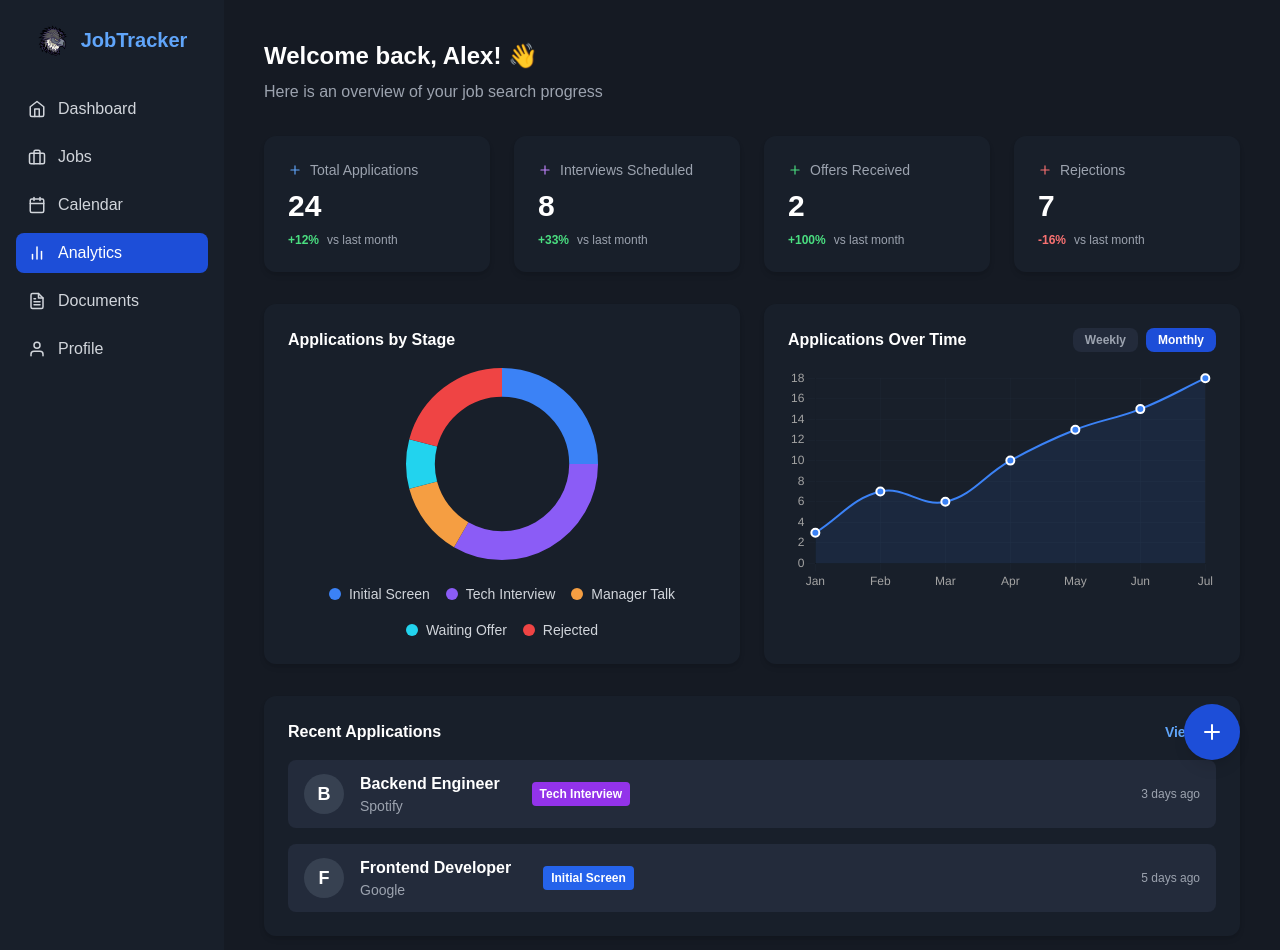
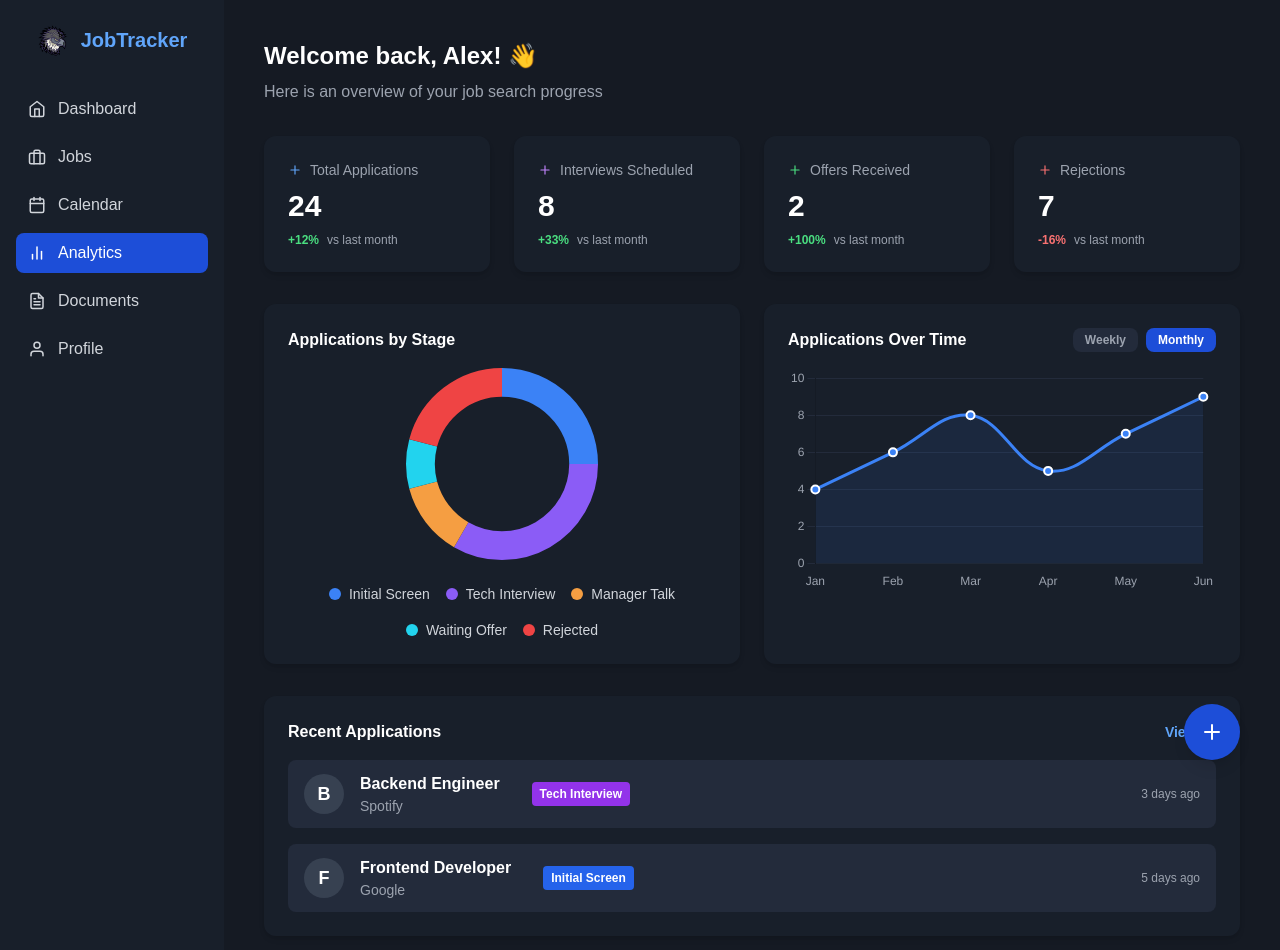
Before and after one commit to guimartinsalmeida/jobtracker, a Next.js app in the folder jobtracker-frontend/: page /analitycs in a window 1280 px wide. Shown: the top 950 px of the page. Built offline with nearby package versions, Linux system fonts and the light colour scheme.

Commit message:
fixing the analytics charts

```diff
--- a/jobtracker-frontend/app/analitycs/page.tsx
+++ b/jobtracker-frontend/app/analitycs/page.tsx
@@ -1,23 +1,10 @@
 'use client';
 import { Sidebar } from '@/components/layout/Sidebar';
 import { FiPlus } from 'react-icons/fi';
+import { Chart as ChartJS, ArcElement, Tooltip, Legend, CategoryScale, LinearScale, PointElement, LineElement, Filler } from 'chart.js';
 import { Doughnut, Line } from 'react-chartjs-2';
-import {
-  Chart as ChartJS,
-  ArcElement,
-  Tooltip,
-  Legend,
-  CategoryScale,
-  LinearScale,
-  PointElement,
-  LineElement,
-  Title,
-  TooltipItem,
-  ChartData,
-} from 'chart.js';
-import 'chart.js/auto';
 
-ChartJS.register(ArcElement, Tooltip, Legend, CategoryScale, LinearScale, PointElement, LineElement, Title);
+ChartJS.register(ArcElement, Tooltip, Legend, CategoryScale, LinearScale, PointElement, LineElement, Filler);
 
 const summaryCards = [
   {
@@ -82,80 +69,7 @@ const doughnutOptions = {
       display: false,
     },
   },
-};
-
-const lineData: ChartData<'line'> = {
-  labels: ['Jan', 'Feb', 'Mar', 'Apr', 'May', 'Jun', 'Jul'],
-  datasets: [
-    {
-      label: 'Applications',
-      data: [3, 7, 6, 10, 13, 15, 18],
-      fill: true,
-      backgroundColor: 'rgba(59, 130, 246, 0.1)',
-      borderColor: '#3B82F6',
-      tension: 0.4,
-      pointBackgroundColor: '#3B82F6',
-      pointBorderColor: '#fff',
-      pointRadius: 4,
-      pointHoverRadius: 6,
-      borderWidth: 2,
-    },
-  ],
-};
-
-const lineOptions = {
-  responsive: true,
   maintainAspectRatio: false,
-  plugins: {
-    legend: { display: false },
-    tooltip: {
-      backgroundColor: 'rgba(24, 31, 42, 0.9)',
-      titleColor: '#fff',
-      bodyColor: '#fff',
-      borderColor: '#3B82F6',
-      borderWidth: 1,
-      padding: 12,
-      displayColors: false,
-      callbacks: {
-        label: function(context: TooltipItem<'line'>) {
-          return `Applications: ${context.parsed.y}`;
-        }
-      }
-    }
-  },
-  scales: {
-    x: {
-      grid: {
-        display: true,
-        color: 'rgba(35, 43, 59, 0.3)',
-        drawBorder: false
-      },
-      ticks: {
-        color: '#A3A3A3',
-        font: {
-          size: 12
-        }
-      },
-    },
-    y: {
-      grid: {
-        color: 'rgba(35, 43, 59, 0.3)',
-        drawBorder: false
-      },
-      ticks: {
-        color: '#A3A3A3',
-        stepSize: 2,
-        font: {
-          size: 12
-        }
-      },
-      beginAtZero: true,
-    },
-  },
-  interaction: {
-    intersect: false,
-    mode: 'index' as const,
-  },
 };
 
 const recentApplications = [
@@ -174,6 +88,69 @@ const recentApplications = [
     daysAgo: '5 days ago',
   },
 ];
+
+const lineChartData = {
+  labels: ['Jan', 'Feb', 'Mar', 'Apr', 'May', 'Jun'],
+  datasets: [
+    {
+      label: 'Applications',
+      data: [4, 6, 8, 5, 7, 9],
+      borderColor: '#3B82F6',
+      backgroundColor: 'rgba(59, 130, 246, 0.1)',
+      tension: 0.4,
+      fill: true,
+      pointBackgroundColor: '#3B82F6',
+      pointBorderColor: '#fff',
+      pointBorderWidth: 2,
+      pointRadius: 4,
+      pointHoverRadius: 6,
+    },
+  ],
+};
+
+const lineChartOptions = {
+  responsive: true,
+  maintainAspectRatio: false,
+  plugins: {
+    legend: {
+      display: false,
+    },
+    tooltip: {
+      backgroundColor: '#181F2A',
+      titleColor: '#fff',
+      bodyColor: '#fff',
+      borderColor: '#232B3B',
+      borderWidth: 1,
+      padding: 12,
+      displayColors: false,
+      callbacks: {
+        label: function(context: { parsed: { y: number } }) {
+          return `Applications: ${context.parsed.y}`;
+        }
+      }
+    }
+  },
+  scales: {
+    x: {
+      grid: {
+        display: false,
+      },
+      ticks: {
+        color: '#9CA3AF',
+      },
+    },
+    y: {
+      beginAtZero: true,
+      grid: {
+        color: '#232B3B',
+      },
+      ticks: {
+        color: '#9CA3AF',
+        stepSize: 2,
+      },
+    },
+  },
+};
 
 export default function AnalyticsPage() {
   return (
@@ -223,7 +200,7 @@ export default function AnalyticsPage() {
               </div>
             </div>
             <div className="h-56">
-              <Line data={lineData} options={lineOptions} />
+              <Line data={lineChartData} options={lineChartOptions} />
             </div>
           </div>
         </div>
--- /dev/null
+++ b/jobtracker-frontend/components/Charts.tsx
@@ -0,0 +1,86 @@
+'use client';
+import DoughnutChart from '@/components/charts/DoughnutChart';
+import { Line } from 'react-chartjs-2';
+
+
+const doughnutData = {
+  labels: ['Initial Screen', 'Tech Interview', 'Manager Talk', 'Waiting Offer', 'Rejected'],
+  datasets: [
+    {
+      data: [6, 8, 3, 2, 5],
+      backgroundColor: [
+        '#3B82F6', // blue
+        '#8B5CF6', // purple
+        '#F59E42', // orange
+        '#22D3EE', // cyan
+        '#EF4444', // red
+      ],
+      borderWidth: 0,
+    },
+  ],
+};
+
+const doughnutOptions = {
+  cutout: '70%',
+  plugins: {
+    legend: {
+      display: false,
+    },
+  },
+};
+
+const lineData = {
+  labels: ['Jan', 'Feb', 'Mar', 'Apr', 'May'],
+  datasets: [
+    {
+      label: 'Applications',
+      data: [3, 7, 6, 10, 13],
+      fill: false,
+      borderColor: '#3B82F6',
+      tension: 0.4,
+      pointBackgroundColor: '#3B82F6',
+      pointBorderColor: '#fff',
+      pointRadius: 5,
+    },
+  ],
+};
+
+const lineOptions = {
+  plugins: {
+    legend: { display: false },
+  },
+  scales: {
+    x: {
+      grid: { display: false },
+      ticks: { color: '#A3A3A3' },
+    },
+    y: {
+      grid: { color: '#232B3B' },
+      ticks: { color: '#A3A3A3', stepSize: 2 },
+      beginAtZero: true,
+    },
+  },
+};
+
+export default function Charts() {
+  return (
+    <>
+      <div className="flex flex-col items-center">
+        <div className="w-48 h-48 mb-4">
+        <DoughnutChart data={doughnutData} options={doughnutOptions} />
+        </div>
+        <div className="flex flex-wrap justify-center gap-4 mt-2">
+          {doughnutData.labels.map((label, idx) => (
+            <div key={label} className="flex items-center gap-2 text-sm">
+              <span className="inline-block w-3 h-3 rounded-full" style={{ backgroundColor: doughnutData.datasets[0].backgroundColor[idx] }}></span>
+              <span className="text-gray-300">{label}</span>
+            </div>
+          ))}
+        </div>
+      </div>
+      <div className="h-56">
+        <Line data={lineData} options={lineOptions} />
+      </div>
+    </>
+  );
+}
--- /dev/null
+++ b/jobtracker-frontend/components/charts/DoughnutChart.tsx
@@ -0,0 +1,23 @@
+'use client';
+
+import { Doughnut } from 'react-chartjs-2';
+import {
+  Chart as ChartJS,
+  ArcElement,
+  Tooltip,
+  Legend,
+  ChartData,
+  ChartOptions,
+} from 'chart.js';
+
+// Register Chart.js components
+ChartJS.register(ArcElement, Tooltip, Legend);
+
+interface DoughnutChartProps {
+  data: ChartData<'doughnut'>;
+  options?: ChartOptions<'doughnut'>;
+}
+
+export default function DoughnutChart({ data, options }: DoughnutChartProps) {
+  return <Doughnut data={data} options={options} />;
+}
--- /dev/null
+++ b/jobtracker-frontend/components/charts/LineChart.tsx
@@ -0,0 +1,35 @@
+'use client';
+
+import { useEffect } from 'react';
+import { Line } from 'react-chartjs-2';
+import {
+  Chart as ChartJS,
+  CategoryScale,
+  LinearScale,
+  PointElement,
+  LineElement,
+  Title,
+  Tooltip,
+  Legend,
+} from 'chart.js';
+
+let isRegistered = false;
+
+export default function LineChart({ data, options }: any) {
+  useEffect(() => {
+    if (!isRegistered) {
+      ChartJS.register(
+        CategoryScale,
+        LinearScale,
+        PointElement,
+        LineElement,
+        Title,
+        Tooltip,
+        Legend
+      );
+      isRegistered = true;
+    }
+  }, []);
+
+  return <Line data={data} options={options} />;
+}
--- a/jobtracker-frontend/package.json
+++ b/jobtracker-frontend/package.json
@@ -9,9 +9,12 @@
     "lint": "next lint"
   },
   "dependencies": {
+    "chart.js": "^4.4.9",
+    "chartjs-plugin-annotation": "^3.1.0",
     "jwt-decode": "^4.0.0",
     "next": "15.1.8",
     "react": "^19.0.0",
+    "react-chartjs-2": "^5.3.0",
     "react-dom": "^19.0.0",
     "react-icons": "^5.5.0"
   },
```
Also changed, not shown: 1 other file (tests, documents, lock files or other folders).
